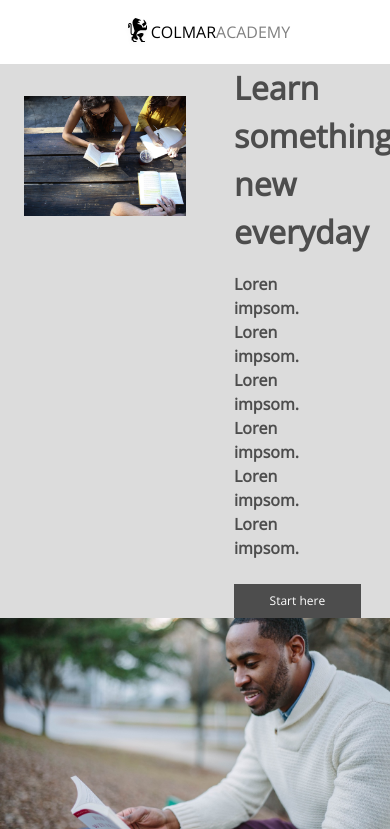
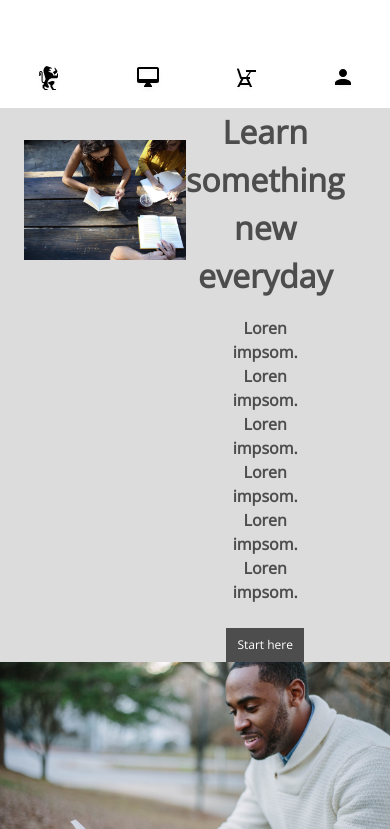
Before and after one commit to jax0101/colmar, a plain HTML site: page index.html in a window 390 px wide. Shown: the top 829 px of the page. Drawn offline with nearby package versions, Linux system fonts and the light colour scheme.

Commit message:
Mobile nav working

```diff
--- a/index.html
+++ b/index.html
@@ -27,14 +27,13 @@
         </ul>
       </nav>
     </div>
+  </div>
         <!-- Mobile Nav -->
       <div class="mobile">
-        <header>
           <img src="./resources/images/ic-logo.svg" alt="colmar academy logo">
           <a href="#"><img src="./resources/images/ic-online.svg"></a>
           <a href="#"><img src="./resources/images/ic-on-campus.svg"></a>
           <a href="#"><img src="./resources/images/ic-login.svg"></a>
-      </header>
     </div>
   </header>
     <!-- Hero-->
--- a/resources/mobile.css
+++ b/resources/mobile.css
@@ -5,7 +5,7 @@
   }
 }
 
-@media screen and (max-width: 480px) and (Orientation : portrait) {
+@media only screen and (max-width: 480px) and (Orientation : portrait) {
 
   .main {
     max-width: 480px;
@@ -16,8 +16,26 @@
   }
 
   .mobile {
-  display: inherit;
+  display: flex;
+  justify-content: space-around;
+  align-items: center;
+  width: 100%;
+  padding-top: 0rem;
+  padding-bottom: 0.75rem;
   }
+  .logo, #logo_a, #logo_b {
+    display: none;
+  }
+
+  .hero .copy .container {
+    display: flex;
+    flex-direction: column;
+    justify-content: center;
+    align-items: center;
+    text-align: center;
+    width: 40%;
+  }
+
   header {
     justify-content: space-around;
   }
--- a/resources/style.css
+++ b/resources/style.css
@@ -1,7 +1,7 @@
 /* Universal Styles */
 
 html {
-  font-family: 'Open Sans', sans-serif;
+  font-family: 'Open Sans', sans-serif; arial;
   font-size: 16px;
 }
 /* Header */
@@ -10,9 +10,12 @@ html {
   width: 100%;
   flex-direction: column;
   align-items: center;
+  justify-content: center;
  }
 
-
+h1, h2, g3, h4, p {
+  line-height: 1.5;
+}
 
 header {
   display: flex;
```
